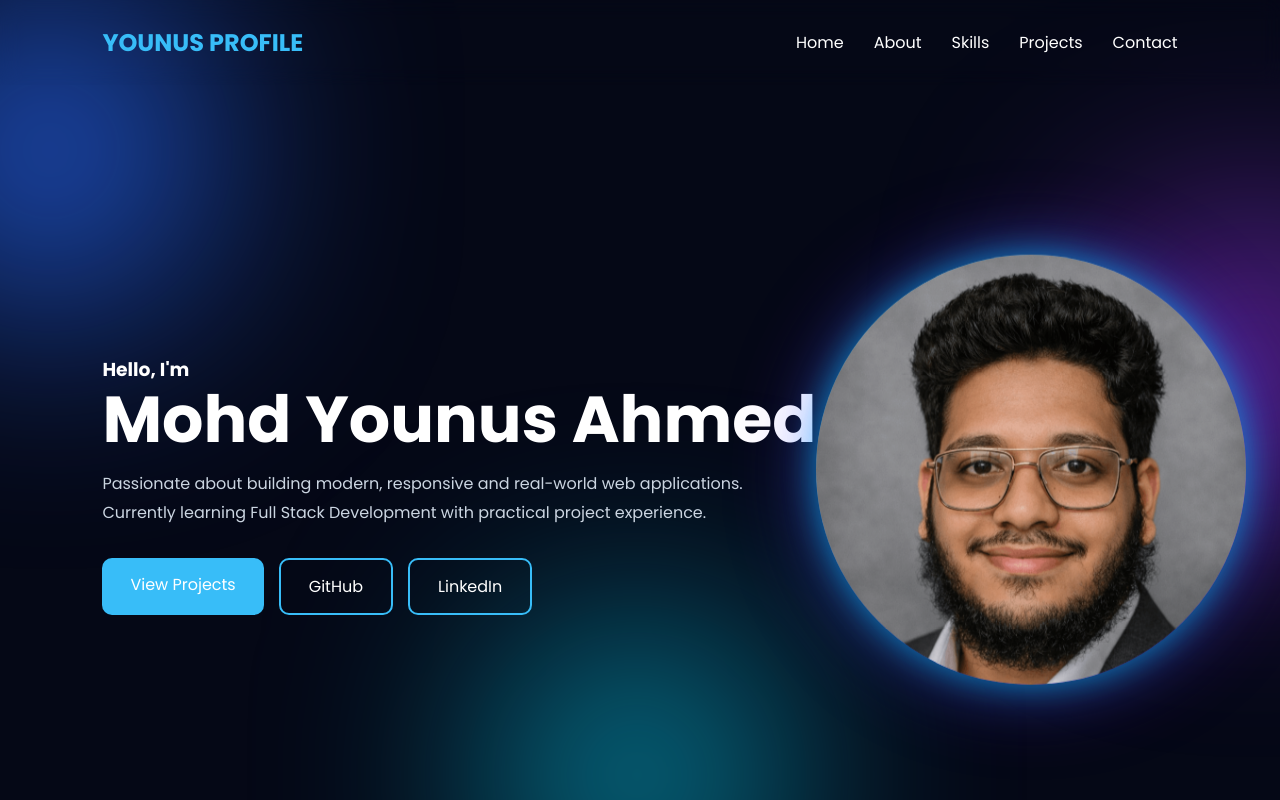
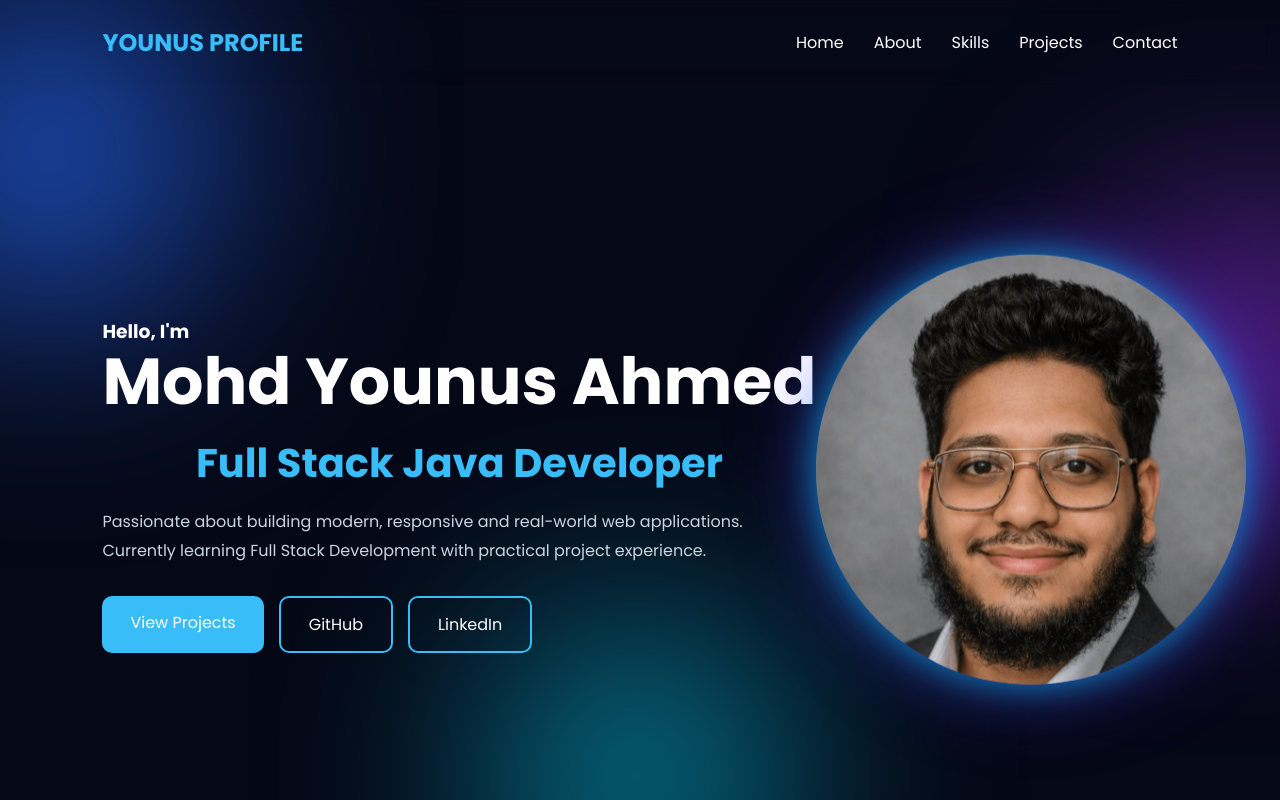
Before and after one commit to ahmed07x-1/protfolio, a plain HTML site: page my-portfolio/index.html in a window 1280 px wide. Shown: the top 800 px of the page. Drawn offline with Linux system fonts and the light colour scheme.

Commit message:
Add subtitle for profession in index.html

```diff
--- a/my-portfolio/index.html
+++ b/my-portfolio/index.html
@@ -54,7 +54,7 @@
                 Mohd Younus Ahmed
             </h1>
 
-            <h2> </h2>
+           <h2>Full Stack Java Developer</h2>
 
             <p>
                 Passionate about building modern,
```
